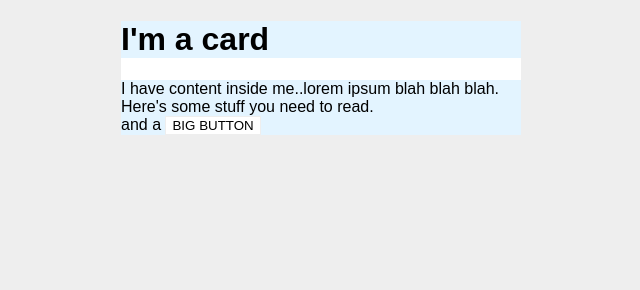
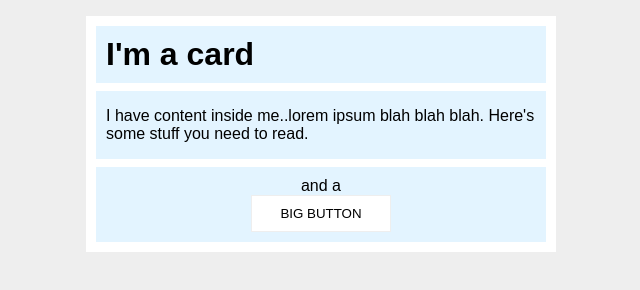
Before and after one commit to akuczera/css-exercises, a plain HTML site: page margin-and-padding/margin-and-padding-2/index.html in a window 1280 px wide. Shown: the whole page, without its empty margins (319-959 px from the left). Drawn offline with Linux system fonts and the light colour scheme.

Commit message:
Complete assignment 2 of margin-padding

```diff
--- a/margin-and-padding/margin-and-padding-2/style.css
+++ b/margin-and-padding/margin-and-padding-2/style.css
@@ -4,24 +4,35 @@ body {
 }
 
 .card {
-  width: 400px;
+  width: 450px;
   background: #fff;
   margin: 16px auto;
+  padding: 10px;
 }
 
 .title {
   background: #e3f4ff;
+  padding: 10px;
+  margin: 0 0 8px 0;
 }
 
 .content {
   background: #e3f4ff;
+  margin-bottom: 8px;
+  padding: 16px 10px;
 }
 
 .button-container {
   background: #e3f4ff;
+  padding: 10px;
+  text-align: center;
+
 }
 
 button {
   background: white;
   border: 1px solid #eee;
+  display: block;
+  margin: 0 auto;
+  padding: 10px 28px;
 }
```
